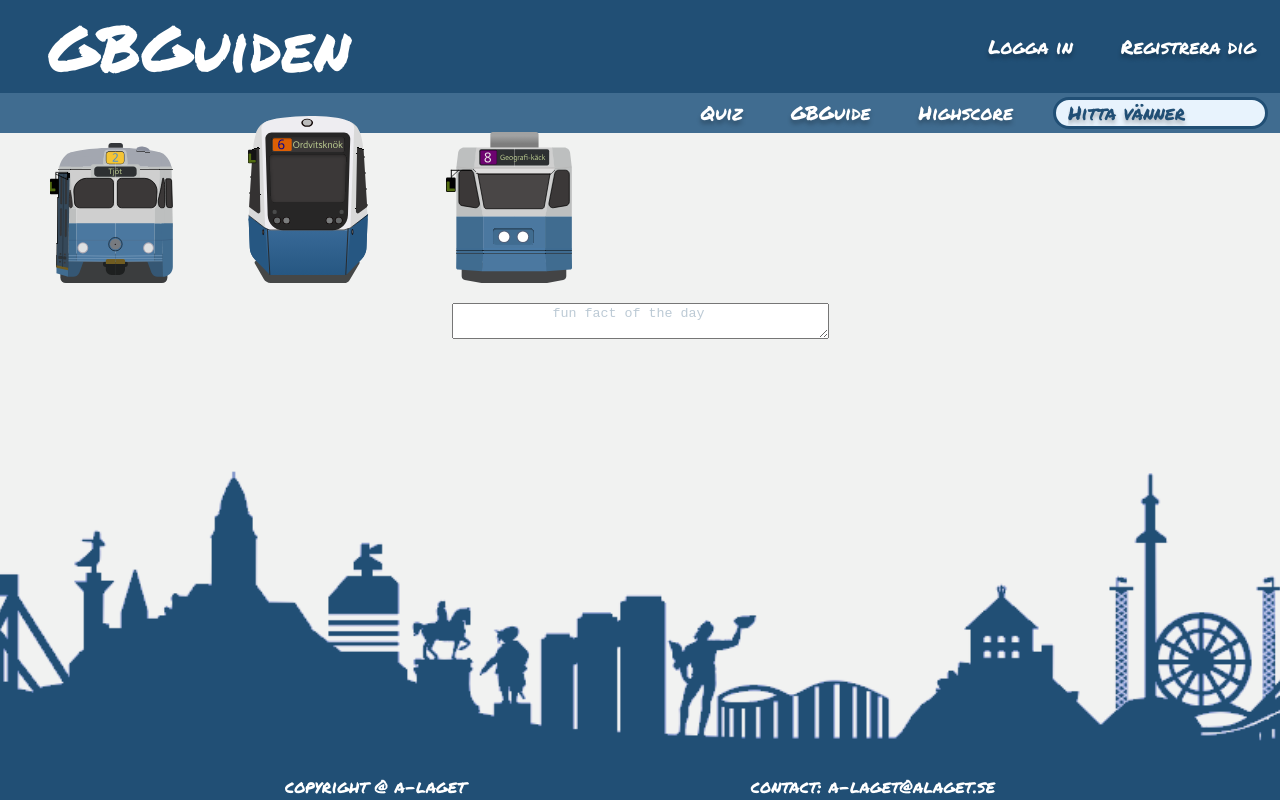
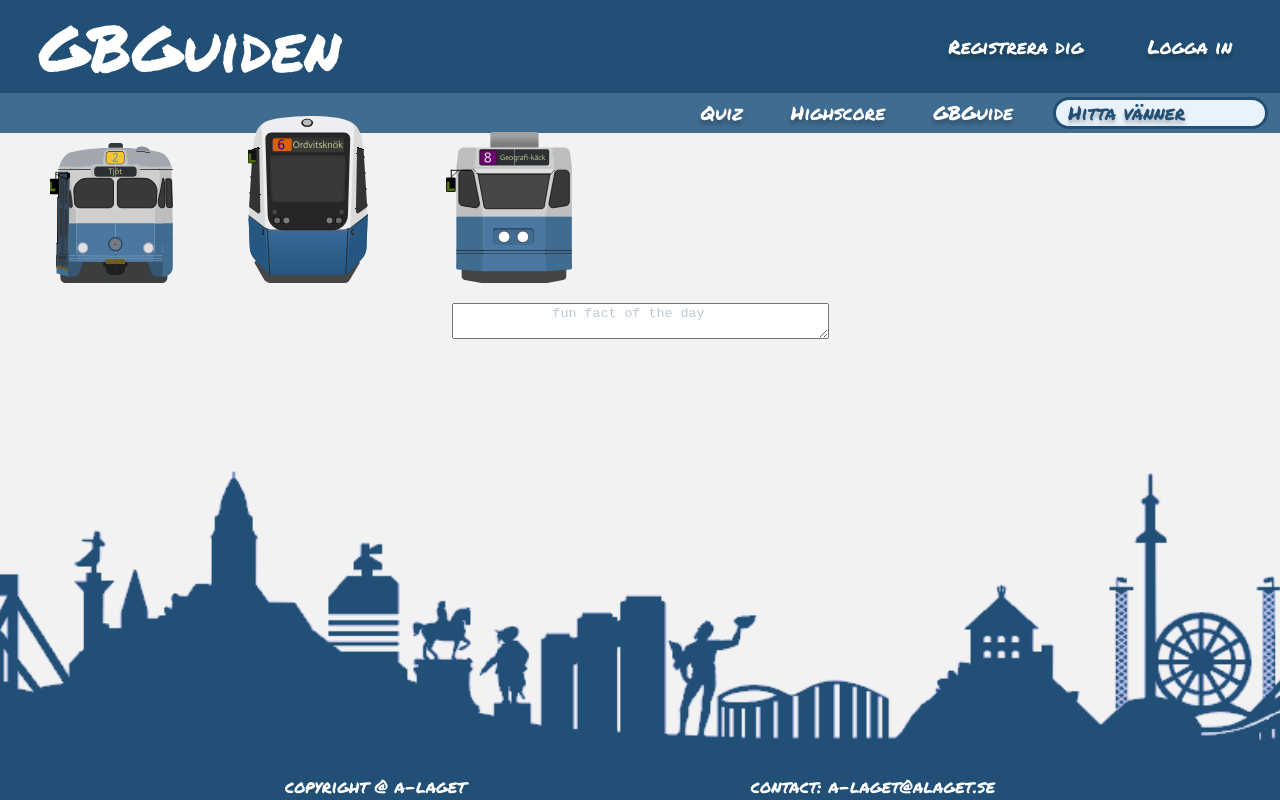
Before and after one commit to Goteborgs-guiden/Gotehenburg-guide, a Vue app in the folder frontend/: page / in a window 1280 px wide. Built offline with nearby package versions, Linux system fonts and the light colour scheme; no server answers.

Commit message:
Hopefully last changes on header and navbar
Adds media queries to navbar and header
Adjusts depending on user signed in or not
Adds hover to login, register and navbaritems

```diff
--- a/frontend/src/components/SiteHeader.vue
+++ b/frontend/src/components/SiteHeader.vue
@@ -54,7 +54,7 @@
     <link rel="stylesheet" href="https://cdnjs.cloudflare.com/ajax/libs/font-awesome/4.7.0/css/font-awesome.min.css">
     <div id="headerContent">
       <RouterLink id="GBGlogo" to="/">GBGuiden</RouterLink>
-            <div v-if="!tokenStore.accessToken">
+            <div v-if="!tokenStore.accessToken && !mobile">
                 <button class="button" @click="dialogs.toggleLogin">Logga in</button>
                 <button class="button" @click="dialogs.toggleRegister">Registrera dig</button>
             </div>
@@ -81,8 +81,8 @@
         <li><RouterLink class="dropdownitem" to="/geografikack">Geografikäck</RouterLink></li>
       </div>
         </li>
+        <li><RouterLink class="navitem" to="/highscore">Highscore</RouterLink></li>
         <li><RouterLink class="navitem" to="/gbguide">GBGuide</RouterLink></li>
-        <li><RouterLink class="navitem" to="/highscore">Highscore</RouterLink></li>
         <li><input id="search"  placeholder="Hitta vänner"></li>
       </ul>
       <div class="icon">
@@ -94,9 +94,18 @@
         <RouterLink class="dropdownitem" to="/tjot">Tjöt</RouterLink>
         <RouterLink class="dropdownitem" to="/ordvitsknok">Ordvitsknök</RouterLink>
         <RouterLink class="dropdownitem" to="/geografikack">Geografikäck</RouterLink>
+        <RouterLink class="navitem" to="/highscore">Highscore</RouterLink>
         <RouterLink class="navitem" to="/gbguide">GBGuide</RouterLink>
-        <RouterLink class="navitem" to="/highscore">Highscore</RouterLink>
+        <RouterLink class="navitem" to="/profile">Min Profil</RouterLink>
+        <div v-if="!tokenStore.accessToken" class="login-and-register">
+              <button class="button" @click="dialogs.toggleLogin">Logga in</button>
+              <button class="button" @click="dialogs.toggleRegister">Registrera dig</button>
+            </div>
+        <div v-else>
+          <RouterLink class="navitem" to="/profile">Min Profil</RouterLink>
+        </div>
         <input id="search"  placeholder="Hitta vänner">
+
       </ul>
       </Transition>
   </nav>
@@ -115,7 +124,7 @@
 font-style: normal;
 font-weight: 400;
 line-height: normal;
-padding-left: 3rem;
+padding-left: 3%;
 }
 
 #headerContent {
@@ -168,7 +177,7 @@
 }
 
 .button {
-background-color: #214F75;;
+background-color: #214F75;
 color: #FFF;
 text-shadow: 0px 4px 4px rgba(0, 0, 0, 0.25);
 font-family: Permanent Marker;
@@ -177,7 +186,15 @@
 font-weight: 400;
 line-height: normal;
 border: none;
-padding: 1.5rem;
+float: right;
+padding-left: 1rem;
+padding-right: 1rem;
+margin-right: 2rem;
+}
+.button:hover {
+  background-color: #406C90;
+  border-radius: .8rem;
+  transition: .5s ease all;
 }
 .navitem {
   font-family: permanent marker;
@@ -262,7 +279,7 @@
   gap: 10px;
   width: 100%;
   max-width: 15rem;
-  height: 40%;
+  height: 50%;
   background-color:#406C90;
   padding-bottom: 1rem;
   border-radius: .8rem;
@@ -270,10 +287,21 @@
 .dropdownitem {
   font-family: permanent marker;
   border-radius: .8rem;
-  margin-left: 1rem;
+  margin-left: 3rem;
 }
+.login-and-register {
+  font-family: permanent marker;
+  background-color:#406C90;
+  display: flex;
+  align-items: flex-start;
+  flex-direction: column;
+  gap: 10px;
+}
+.button {
+background-color: #406C90;
+padding-left: 1.5rem;
 
-
+}
 
 }
 </style>
```
